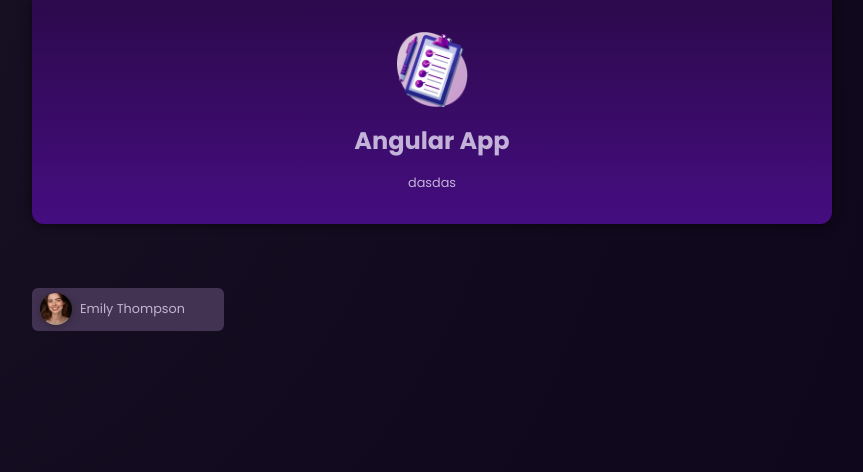
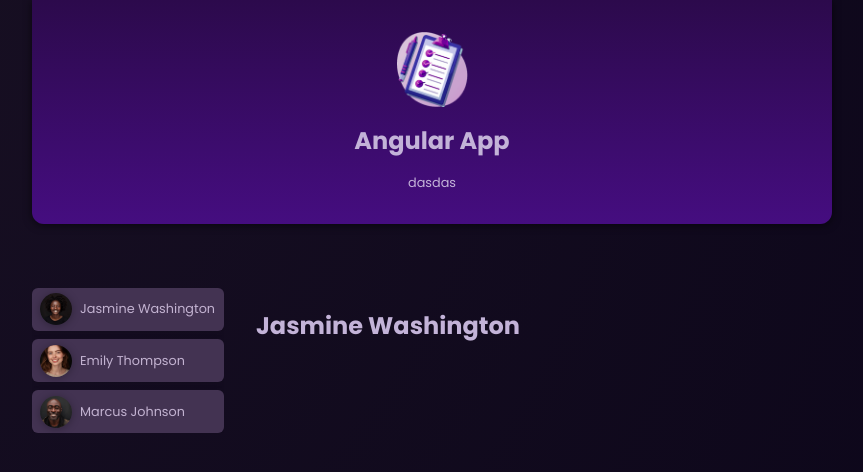
Before and after one commit to s24577/first-angular-app, an Angular app: page / in a window 1280 px wide. Shown: the top 472 px of the page, without its empty margins (208-1071 px from the left). Built offline with nearby package versions, Linux system fonts and the light colour scheme.

Commit message:
tasks & user components update

```diff
--- a/src/app/app.component.html
+++ b/src/app/app.component.html
@@ -1,9 +1,23 @@
-
 <app-header/>
 <main>
   <ul id="users">
+
+      <li>
+        <app-user
+          [user]="users[0]"
+          (select)="onSelectUser($event)"/>
+      </li>
+      <li>
+        <app-user
+          [user]="users[1]"
+          (select)="onSelectUser($event)"/>
+    </li>
     <li>
-    <app-user/>
+      <app-user
+        [user]="users[2]"
+        (select)="onSelectUser($event)"/>
     </li>
-    </ul>
+  </ul>
+  <app-tasks [name]="selectedUser? selectedUser.name: ''"/>
+
 </main>
--- a/src/app/app.component.ts
+++ b/src/app/app.component.ts
@@ -2,14 +2,25 @@ import { Component } from '@angular/core';
 import { RouterOutlet } from '@angular/router';
 import {HeaderComponent} from "./header/header.component";
 import {UserComponent} from "./user/user.component";
+import {DUMMY_USERS} from "./dummy-users";
+import {TasksComponent} from "./tasks/tasks.component";
 
 @Component({
   selector: 'app-root',
   standalone: true,
-  imports: [RouterOutlet, HeaderComponent, UserComponent],
+  imports: [RouterOutlet, HeaderComponent, UserComponent, TasksComponent],
   templateUrl: './app.component.html',
   styleUrl: './app.component.css'
 })
 export class AppComponent {
-  title = 'first-angular-app';
+
+  users = DUMMY_USERS;
+  selectedUserId = 'u1';
+
+  get selectedUser() {
+    return this.users.find((user) => user.id === this.selectedUserId);
+  }
+  onSelectUser(id: string) {
+    this.selectedUserId = id;
+  }
 }
--- /dev/null
+++ b/src/app/tasks/tasks.component.html
@@ -0,0 +1 @@
+<h2>{{name}}</h2>
--- a/src/app/user/user.component.html
+++ b/src/app/user/user.component.html
@@ -1,8 +1,6 @@
 <div>
   <button (click)="onSelectedUser()">
-    <img [src]=" imagePath() "
-         [alt] ="selectedUser().name"
-    />
-    <span>{{selectedUser().name}}</span>
+    <img [src]=" imagePath" [alt] ="user.name" />
+    <span>{{user.name}}</span>
   </button>
 </div>
--- a/src/app/user/user.component.ts
+++ b/src/app/user/user.component.ts
@@ -1,8 +1,11 @@
-import {Component, computed, signal} from '@angular/core';
-import { DUMMY_USERS} from "../dummy-users";
+import {Component, Input, Output, EventEmitter, output} from '@angular/core';
 
-const randomUser = DUMMY_USERS[Math.floor(Math.random() * DUMMY_USERS.length)];
-const randomUserIndex = DUMMY_USERS.indexOf(randomUser);
+interface User {
+  id: string;
+  avatar: string;
+  name: string;
+
+}
 @Component({
   selector: 'app-user',
   standalone: true,
@@ -11,16 +14,17 @@ const randomUserIndex = DUMMY_USERS.indexOf(randomUser);
   styleUrl: './user.component.css'
 })
 export class UserComponent {
+  @Input({required: true}) user!: User;
+  // @Input({required: true}) id!: string;
+  // @Input({required: true}) avatar!: string;
+  // @Input({required: true}) name!: string;
+  @Output() select = new EventEmitter<string>();
 
-  selectedUser = signal(DUMMY_USERS[randomUserIndex]);
-  imagePath = computed(() => 'assets/users/' + this.selectedUser().avatar);
-
-  // get imagePath() {
-  //   return 'assets/users/' + this.selectedUser.avatar
-  // }
+ get imagePath() {
+    return 'assets/users/' + this.user.avatar
+ }
 
   onSelectedUser() {
-    const randomUserIndex = Math.floor(Math.random() * DUMMY_USERS.length);
-    this.selectedUser.set(DUMMY_USERS[randomUserIndex]);
+   this.select.emit(this.user.id);
   }
 }
```
Also changed, not shown: src/app/tasks/tasks.component.ts (added, +12 -0 lines), src/app/tasks/tasks.component.css (added), 1 other file (tests, documents, lock files or other folders).
